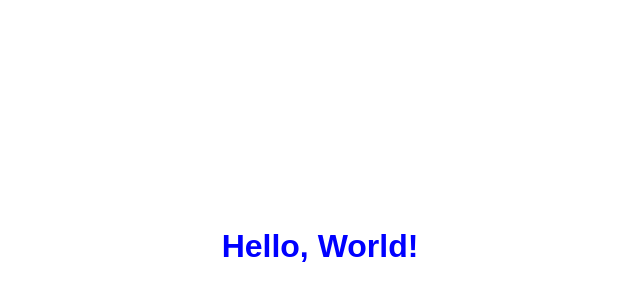
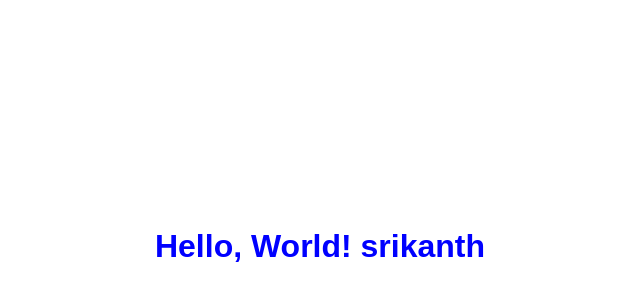
Before and after one commit to Srikanth-varma/reactforcloud, a React (Create React App) app: page / in a window 1280 px wide. Shown: the part 28-328 px from the top of the page, without its empty margins (320-960 px from the left). Built offline with nearby package versions, Linux system fonts and the light colour scheme.

Commit message:
second  commit

```diff
--- a/src/App.js
+++ b/src/App.js
@@ -4,7 +4,7 @@ import './App.css';
 function App() {
   return (
     <div className="App">
-      <h1>Hello, World!</h1>
+      <h1>Hello, World! srikanth</h1>
     </div>
   );
 }
```
